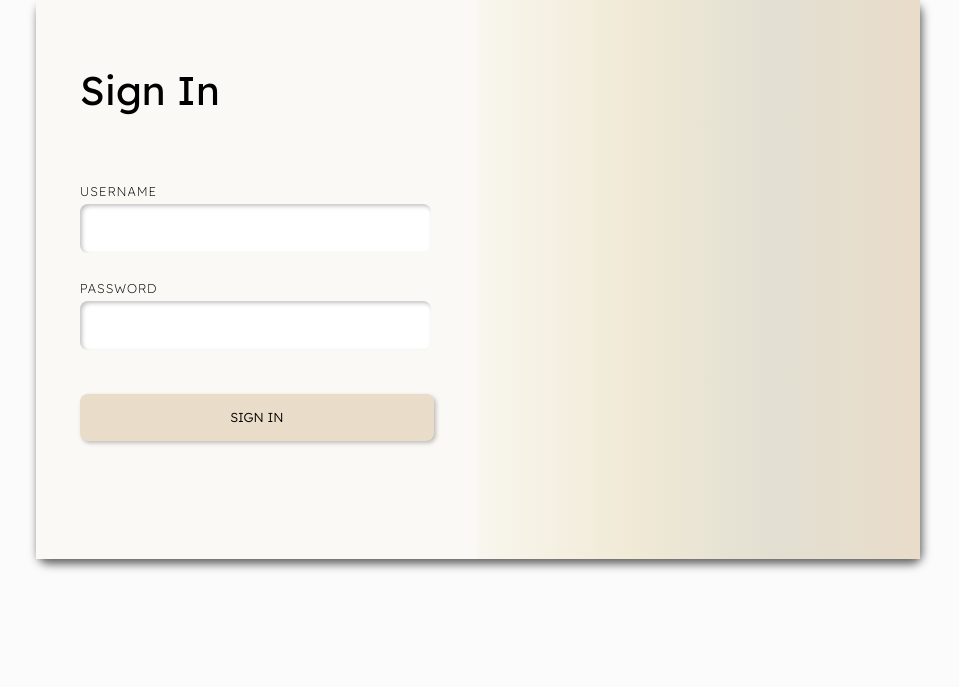
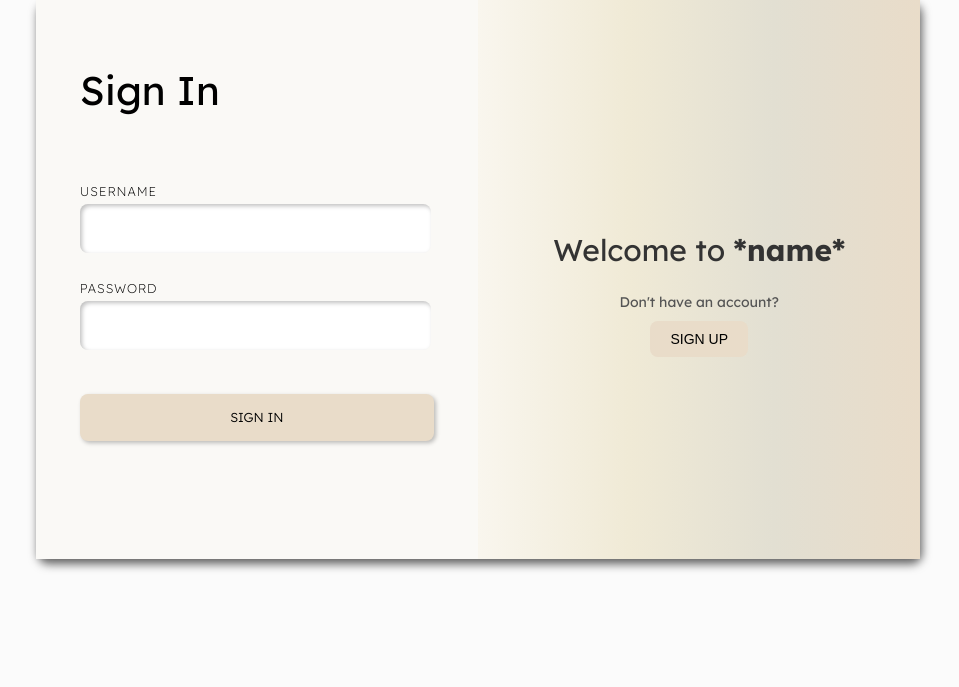
Before and after one commit to carlosinag/capstone, a Django app: page /login/ in a window 1280 px wide. Shown: the part 129-816 px from the top of the page, without its empty margins (162-1121 px from the left). Run offline with Django 5.2, Linux system fonts and the light colour scheme.

Commit message:
added functionalities on buttons and javascript

```diff
--- a/accounts/static/css/login.css
+++ b/accounts/static/css/login.css
@@ -19,6 +19,11 @@ div.login-parent {
         background-color: #FAF9F6;
     }
     > div.welcome-container {
+        display: flex;
+        flex-direction: column;
+        justify-content: center;
+        align-items: center;
+        text-align: center;
         float: right;
         height: 100%;
         width: 50%;
@@ -102,3 +107,33 @@ input#sign-in-button {
 }
 
 /* END OF LOGIN PARENT CSS */
+
+/* LEFT DIV / WELCOME DIV */
+
+.welcome-text {
+    font-size: 30px;
+    font-family: 'Lexend Deca', sans-serif;
+    margin-bottom: 10px;
+    color: #333;
+}
+
+.sub-text {
+    font-size: 14px;
+    font-family: 'Lexend Deca', sans-serif;
+    color: #555;
+    margin-bottom: 10px;
+}
+
+#sign-in-button {
+    background-color: #E9DCC9;
+    border: none;
+    padding: 10px 20px;
+    border-radius: 8px;
+    font-size: 14px;
+    cursor: pointer;
+    transition: 0.3s;
+}
+
+#sign-in-button:hover {
+    background-color: #d8c3a5;
+}
--- a/accounts/templates/login.html
+++ b/accounts/templates/login.html
@@ -34,7 +34,16 @@ Login
     </div>
     <!-- right div which is the welcome container -->
     <div class="welcome-container">
-
+        <p class="welcome-text">Welcome to <strong>*name*</strong></p>
+        <p class="sub-text">Don't have an account?</p>
+        <button id="sign-in-button" onclick="toRegister()">SIGN UP</button>
     </div>
 </div>
+
+<!-- JAVASCRIPT -->
+<script>
+    function toRegister(){
+        document.location.href = "{% url 'register' %}"
+    }
+</script>
 {% endblock %}
--- a/accounts/urls.py
+++ b/accounts/urls.py
@@ -2,7 +2,7 @@ from django.urls import path
 from . import views
 
 urlpatterns = [
-    path('', views.base, name='parent template'),
-    path('login/', views.login, name='login html'),
-    path('register/', views.register, name='register html'),
+    path('', views.base, name='base'),
+    path('login/', views.login, name='login'),
+    path('register/', views.register, name='register'),
 ]
```
Also changed, not shown: accounts/templates/register.html (+8 -1 lines).
